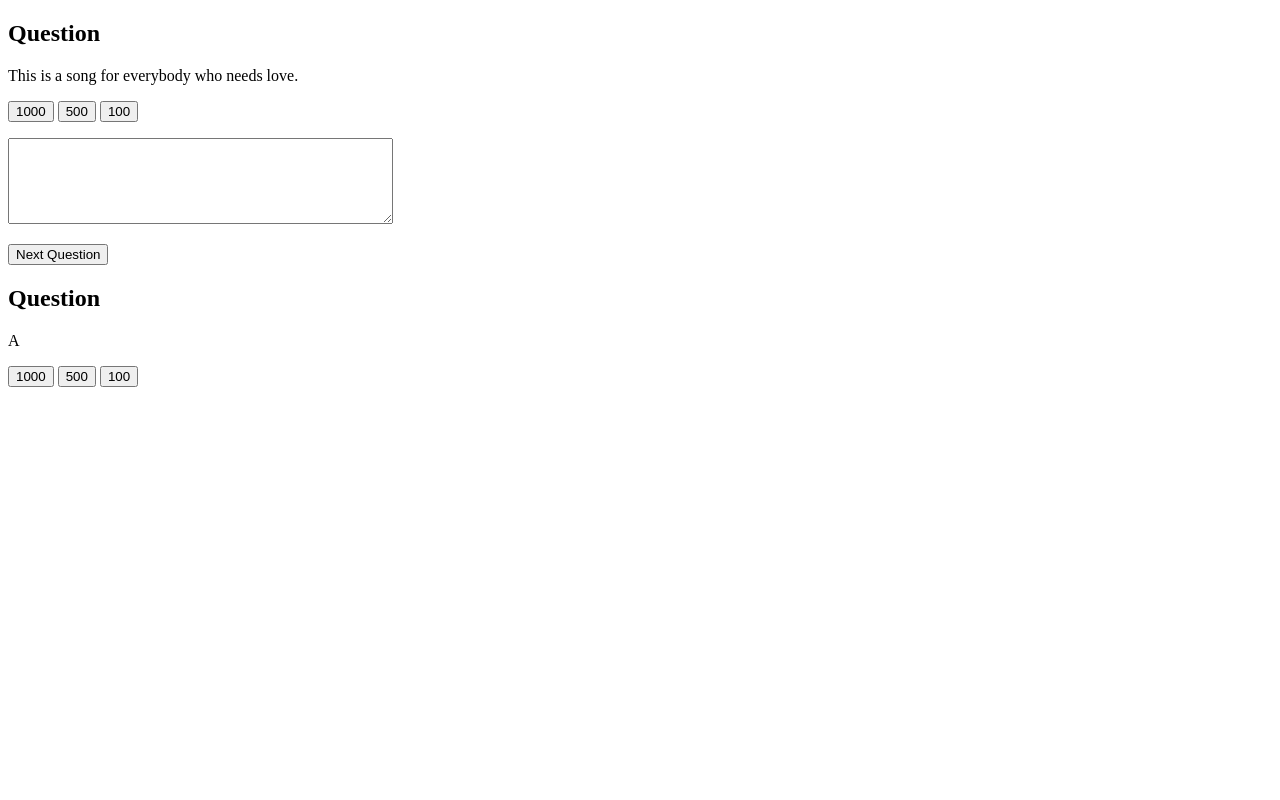
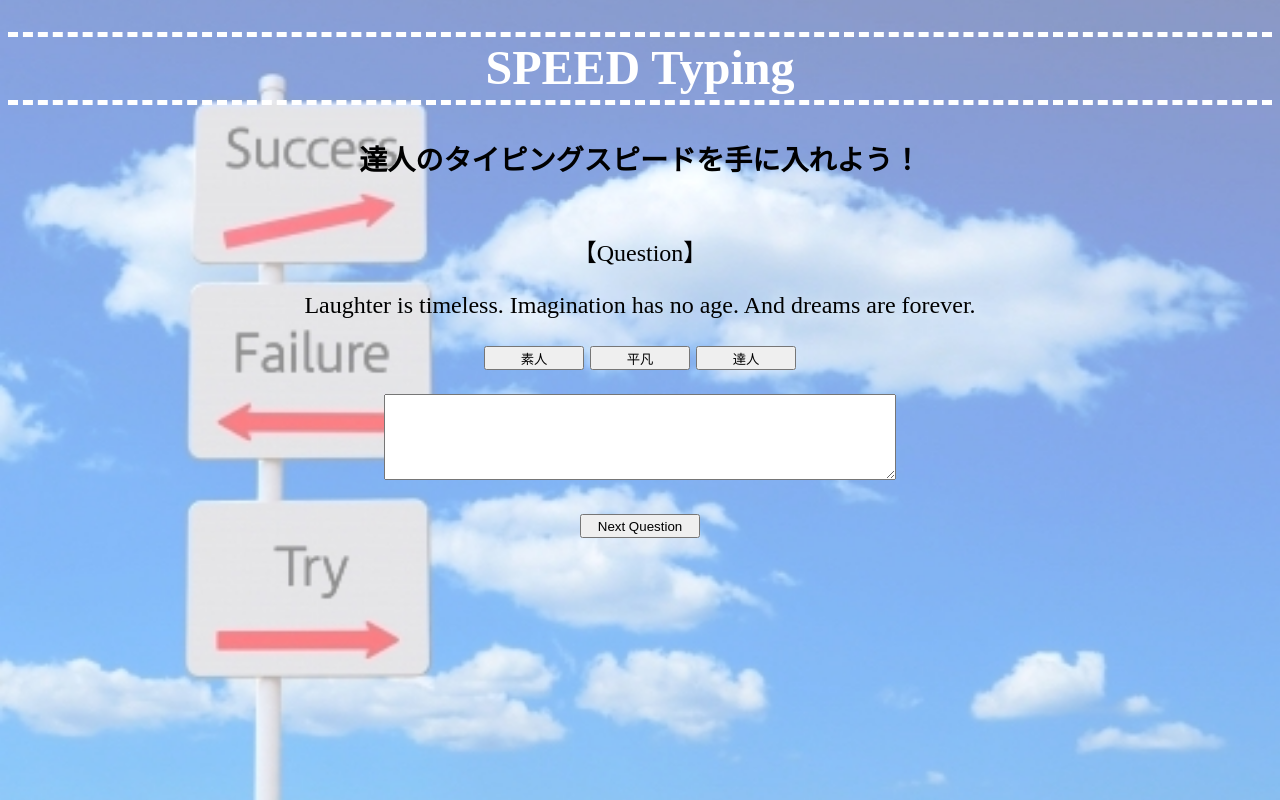
Before and after one commit to KAHIKA/kopen, a website: page docs/index.html in a window 1280 px wide. Drawn offline with Linux system fonts and the light colour scheme.

Commit message:
完成版
完成…としましょう！！！！

```diff
--- a/docs/index.css
+++ b/docs/index.css
@@ -1,32 +1,25 @@
-.passed{
-  color: red;
+
+body {
+  color: #000000;  /* 全体の文字色 */
+  font-size: x-large;
+  background-image: url("background.jpg");
+  background-position: center center;/* 画像を常に天地左右の中央に配置 */
+  background-repeat: no-repeat;/* 画像をタイル状に繰り返し表示しない */
+  background-attachment: fixed;/* コンテンツの高さが画像の高さより大きい時、動かないように固定 */
+  background-size: cover; /* 表示するコンテナの大きさに基づいて、背景画像を調整 */
+  background-color: #464646;/* 背景画像が読み込まれる前に表示される背景のカラー */
+}
+
+h1 {
+  color: #FFFFFF;
+  border-style: dashed; /* 枠の種類 */
+  border-color: #FFFFFF; /* 枠の色 */
+  border-width: 5px 00px; /* 枠の幅 */
+  line-height: 130%; /* 行の高さ */
+  text-align: center; /* テキストの配置 */
 }
 
 textarea{
   height: 5rem;
-  width: 30%;
+  width: 40%;
 }
-
-/*h1{
-  grid-column: 1/3;
-  grid-row: 1;
-}
-h2{
-  font-size: 1rem;
-  margin: 0;
-}
-textarea{
-  height: 10rem;
-  width: 100%;
-}
-.container{
-  display: grid;
-  grid-gap: 1rem;
-  grid-template-columns: repeat(2, 1fr);
-  width: 50rem;
-  min-width: 40rem;
-  margin: auto;
-}
-.controls{
-  grid-column: 1/3;
-}*/
--- a/docs/index.html
+++ b/docs/index.html
@@ -1,12 +1,6 @@
 <!doctype html>
 <html>
 
-<!--<head>
-  <title>イベントハンドラ</title>
-  <meta charset="utf-8">
-  <link rel="stylesheet" href="index.css">
-  <script src="index.js"></script>
-</head>-->
 
 <head>
   <link rel="stylesheet" type="text/css" href="index.css">
@@ -15,7 +9,11 @@
 </head>
 
 <body>
-  <h2>Question</h2>
+  <center>
+
+    <h1>SPEED Typing</h1>
+    <h3>達人のタイピングスピードを手に入れよう！</h3>
+    <br> 【Question】
     <div id="autoWriting"></div>
     <p id="question">N/A</p>
 
@@ -23,80 +21,18 @@
     <p id="question"></p>
     <p id="question2"></p>
 
-  <input type="button" value="1000" onclick="start(1000)">
-  <input type="button" value="500" onclick="start(500)">
-  <input type="button" value="100" onclick="start(100)">
+    <input type="button" value="素人" onclick="start(1000)" style="width: 100px; height: 24px">
+    <input type="button" value="平凡" onclick="start(500)" style="width: 100px; height: 24px">
+    <input type="button" value="達人" onclick="start(100)" style="width: 100px; height: 24px">
     <p></p>
     <form name="keyup">
-    <!--<p> Point = <span id="point">0</point></p>-->
       <textarea id="output2" onload="keyup()"></textarea>
-
       <p>
-      <input type="button" value="Next Question" onclick="go_page('page2','page1')">
+        <input type="button" value="Next Question" onclick="go_page('page2','page1')" style="width: 120px; height: 24px">
       </p>
       </div>
-
-    <div id="page2" steyle="display:none">
-      <h2>Question</h2>
-      <div id="autoWriting"></div>
-      <p id="question">A</p>
-
-
-      <p id="question"></p>
-      <p id="question2"></p>
-
-      <input type="button" value="1000" onclick=" ">
-      <input type="button" value="500" onclick=" ">
-      <input type="button" value="100" onclick=" ">
-      <p></p>
-  </form>
+      </div>
+  </center>
 </body>
 
-
-<!--/////-->
-
-<!--<body>
-   <div class="container">
-     <h1>イベントハンドラ</h1>
--    <div>
-+    <h2>Question</h2>
-+    <div id="autoWriting"></div>
-+    <p id="question"></p>
-+    <P> Point = <span i="point">0</span></p>
-    +
-    <div id="output"></div>
-    + + <textarea id="source"></textarea> + + +-->
-<!--<div>
-       <h2>入力</h2>
-       <textarea id="source"></textarea>
-     </div>
-@@ -22,6 +31,7 @@
-     <div class="controls">
-       <button>リセット</button>
-     </div>
-+    -->
-</div>
-</body>
-
-
-
-
-
-
-
-<!--<div class="container">
-    <h1>イベントハンドラ</h1>
-    <div>
-      <h2>入力</h2>
-      <textarea id="source"></textarea>
-    </div>
-    <div>
-      <h2>出力</h2>
-      <textarea id="dest" disabled></textarea>
-    </div>
-    <div class="controls">
-      <button>リセット</button>
-    </div>
-  </div>-->
-
 </html>
--- a/docs/index.js
+++ b/docs/index.js
@@ -1,43 +1,29 @@
 
 let point = 0;
-let question = "This is a song for everybody who needs love."
+let question = "Laughter is timeless. Imagination has no age. And dreams are forever."
 
 
 
-let questionlist = ["This is a song for everybody who needs love.", "asdf"]
+let questionlist = ["Laughter is timeless. Imagination has no age. And dreams are forever.", "asdf"]
+
+
 
 　function selectQestion(num) {
   question = questionlist[num];
   return question;
 }
 
-/**
+/*
  keyイベントのハンドラ
  */
 
 function keyup(event) {
 
-  // let typedKey = event.key; // 入力されたキーを表す文字列
 
   let output = document.querySelector("#output2");
   output = output.value
   let pointElement = document.querySelector("#point");
-
-  pointer = document.getElementById("#output2").value.length
-
-  if (pointer == question.length) {
-    TF = 1
-  }
-
-
-  // output.textContent = typedKey;
-  // if (output[point] != question[point]) {
-  //   point = point + 1;
-  // }
-  // // point <= question.length
-  // pointElement.textContent = point;
-
-
+  let pointer = document.getElementById("#output2").value.length
 }
 
 /*
@@ -55,21 +41,16 @@ function autoWriting(index) {
 
 var TF = 0;
 
-function autoWritingLoop(maxCount, i, time, TF) { //1秒ごとに文字を自動表示
+function autoWritingLoop(maxCount, i, time) { //1秒ごとに文字を自動表示
   if (i <= maxCount) {
     autoWriting(i);
-    setTimeout(function () { autoWritingLoop(maxCount, ++i, time, TF) }, time);  //1000ミリ秒
+    setTimeout(function () { autoWritingLoop(maxCount, ++i, time/*, TF*/) }, time);  //1000ミリ秒
   }
-
-  else if (maxCount < i) {
-    if (TF == 0) {
-      alert("finish!");
-    }
-    else {
-      alert("you win! yahoooooo!");
-    }
+  else if (i >= maxCount) {
+    alert("finish!");
   }
 }
+
 
 function start(time) {
   let questionElement = document.querySelector("#question");
@@ -82,8 +63,6 @@ function start(time) {
 
 //autoWritingLoop(文字数, 0)
 
-
-
 function go_page(next_page, delet_page) {
   console.log(next_page, delet_page);
   document.getElementById("page2").style.display = "block";
@@ -92,16 +71,12 @@ function go_page(next_page, delet_page) {
 }
 
 
-
 function main() {
   document.body.addEventListener("keyup", keyup); // body要素で起きるキーイベントのハンドラを設定
   document.body.focus(); // body要素にキーボードフォーカスを移動
-
   let questionElement = document.querySelector("#question");
   questionElement.textContent = question;
-  // autoWritingLoop(question.length, 0);
 }
 
 
-
 window.addEventListener("load", main);　//これがあると全部をロード(読み込んだ)した後に動く
```
Also changed, not shown: docs/background.jpg (added). Lines whose indentation alone changed are shown as unchanged.
